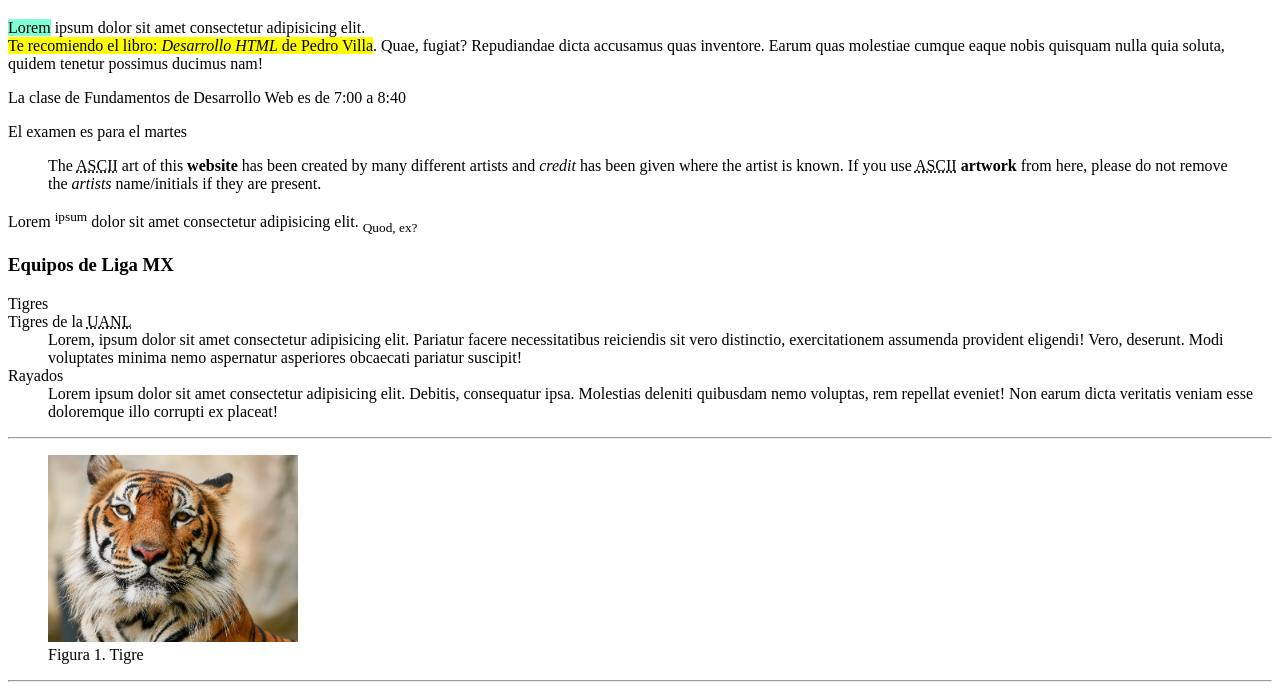
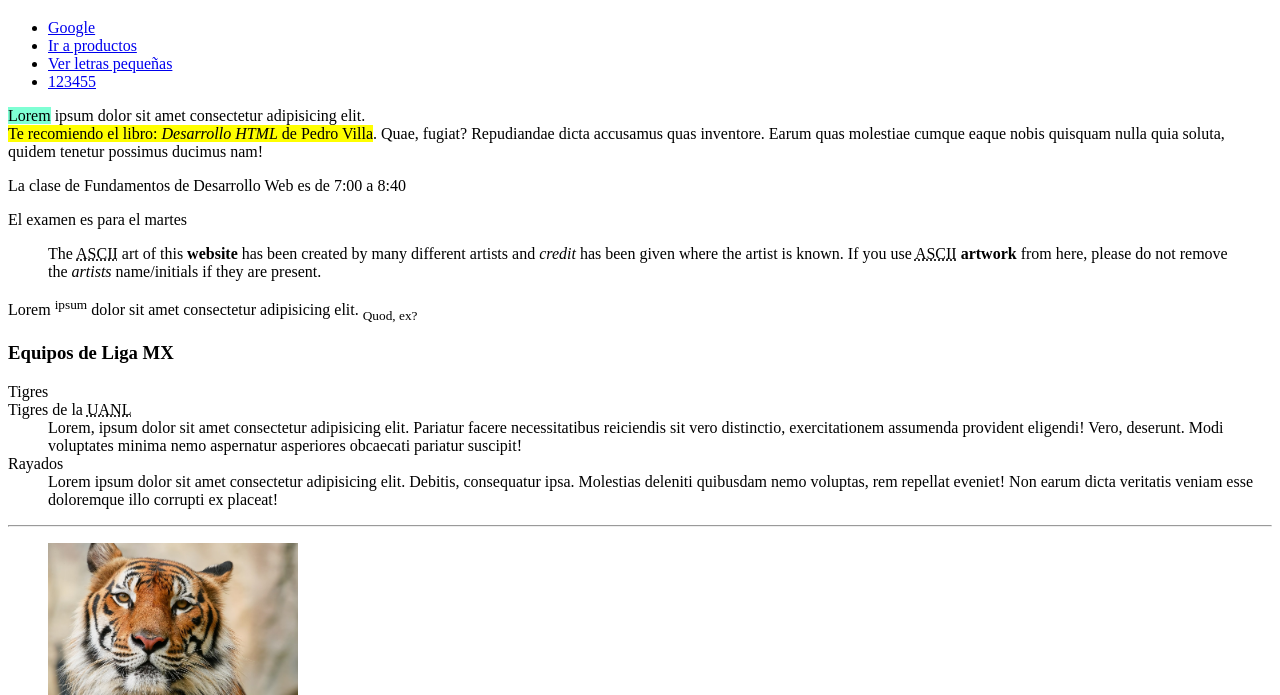
Before and after one commit to Ed83/W529Feb, a plain HTML site: page index.html in a window 1280 px wide. Shown: the part 61-756 px from the top of the page. Drawn offline with Linux system fonts and the light colour scheme.

Commit message:
add index y productos

```diff
--- a/index.html
+++ b/index.html
@@ -10,7 +10,26 @@
     <!-- Encabezado -->
     <header>
       <h1>HTML-Elementos de agrupacion</h1>
-      <nav></nav>
+      <nav>
+        <ul>
+            <!-- Link Normal -->
+            <li>
+                <a href="https://www.google.com">Google</a>
+            </li>
+            <!-- Link hacia una Página dentro de tu sitio -->
+            <li>
+              <a href="productos.html">Ir a productos</a>
+            </li>
+            <!-- Link hacia alguna parte del documento -->
+            <li>
+                <a href="#Letras">Ver letras pequeñas</a>
+            </li>
+            <!-- Link Teléfono -->
+            <li>
+                <a href="tel:123455">123455</a>
+            </li>
+        </ul>
+      </nav>
     </header>
     <!-- Contenido -->
     <main>
@@ -122,7 +141,7 @@
       <address>
         <p>Desarrollador: YO</p>
       </address>
-      <small>
+      <small id="Letras">
         Lorem ipsum dolor sit amet consectetur adipisicing elit. Eaque,
         accusamus. Esse accusantium molestiae in sunt tenetur, ab magnam at.
         Rerum molestiae ut odit quam iure ratione inventore adipisci quasi
```
Also changed, not shown: productos.html (added, +12 -0 lines).
